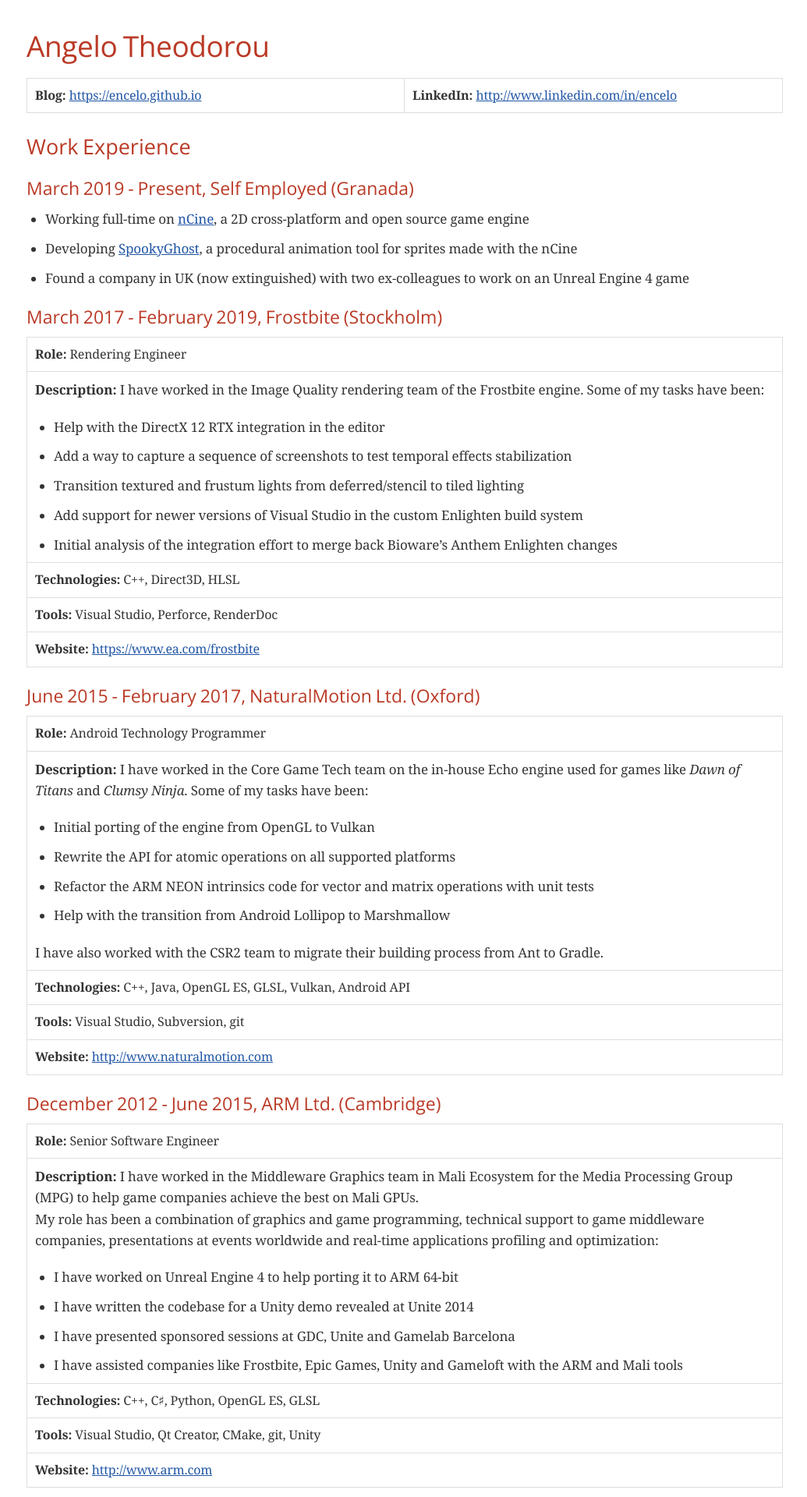
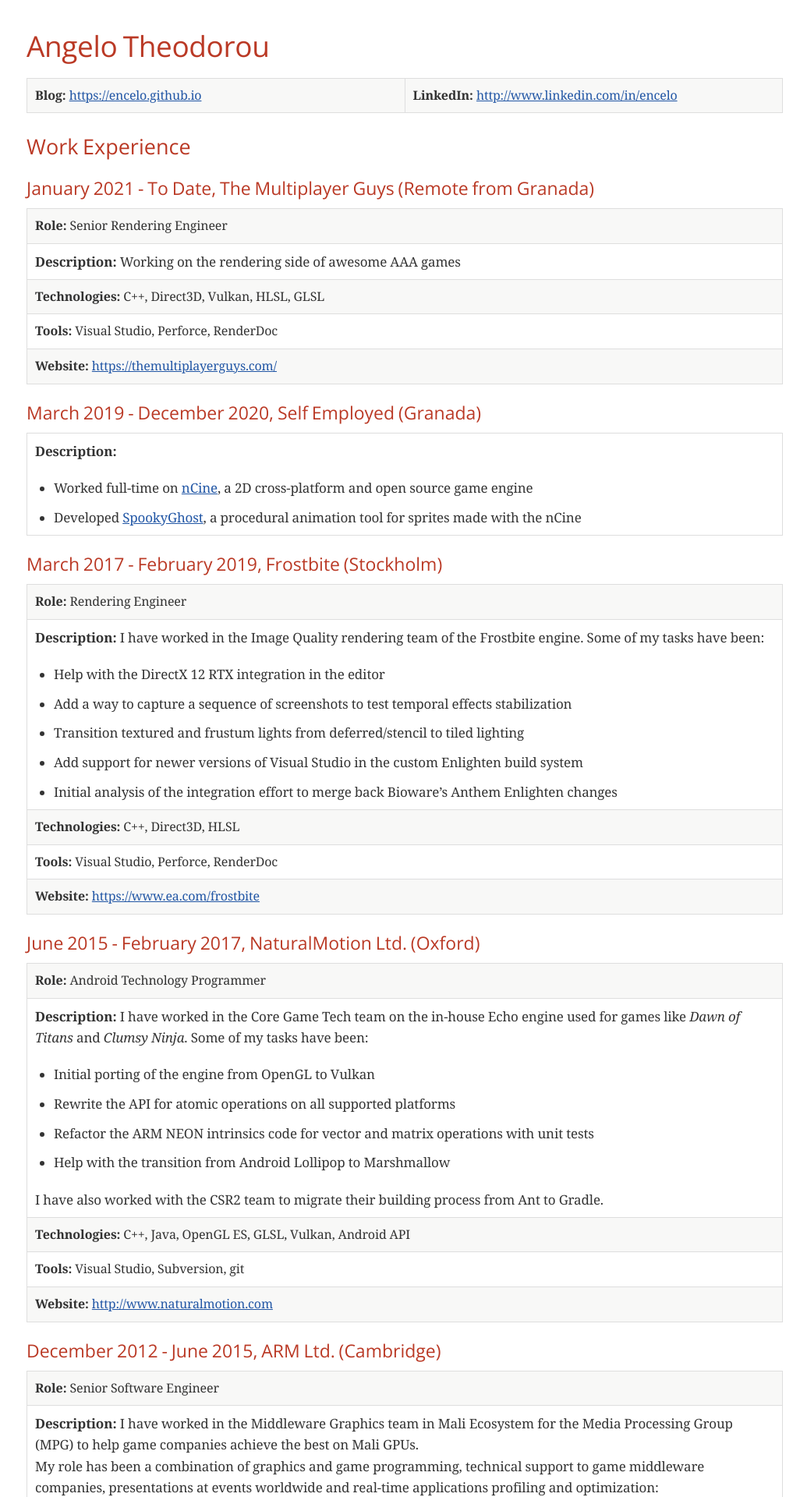
Before and after one commit to encelo/encelo.github.io, a Jekyll site: the page resume.html, which Jekyll copies as it is, in a window 1280 px wide. Shown: the top 1920 px of the page at 78% size, without its empty margins (121-1156 px from the left). Built offline with Jekyll 4.4.1, drawn with Linux system fonts in a browser that asks for light colours; some web fonts are replaced; some of the changed text lies outside the part shown.

Commit message:
Add a new role to the resume
- Add stripes to AsciiDoc tables

```diff
--- a/resume.html
+++ b/resume.html
@@ -4,7 +4,7 @@
 <meta charset="UTF-8">
 <meta http-equiv="X-UA-Compatible" content="IE=edge">
 <meta name="viewport" content="width=device-width, initial-scale=1.0">
-<meta name="generator" content="Asciidoctor 2.0.10">
+<meta name="generator" content="Asciidoctor 2.0.12">
 <title>Angelo Theodorou</title>
 <link rel="stylesheet" href="https://fonts.googleapis.com/css?family=Open+Sans:300,300italic,400,400italic,600,600italic%7CNoto+Serif:400,400italic,700,700italic%7CDroid+Sans+Mono:400,700">
 <style>
@@ -47,7 +47,7 @@
 table{border-collapse:collapse;border-spacing:0}
 *,*::before,*::after{-moz-box-sizing:border-box;-webkit-box-sizing:border-box;box-sizing:border-box}
 html,body{font-size:100%}
-body{background:#fff;color:rgba(0,0,0,.8);padding:0;margin:0;font-family:"Noto Serif","DejaVu Serif",serif;font-weight:400;font-style:normal;line-height:1;position:relative;cursor:auto;tab-size:4;-moz-osx-font-smoothing:grayscale;-webkit-font-smoothing:antialiased}
+body{background:#fff;color:rgba(0,0,0,.8);padding:0;margin:0;font-family:"Noto Serif","DejaVu Serif",serif;font-weight:400;font-style:normal;line-height:1;position:relative;cursor:auto;tab-size:4;word-wrap:anywhere;-moz-osx-font-smoothing:grayscale;-webkit-font-smoothing:antialiased}
 a:hover{cursor:pointer}
 img,object,embed{max-width:100%;height:auto}
 object,embed{height:100%}
@@ -62,10 +62,8 @@
 img,object,svg{display:inline-block;vertical-align:middle}
 textarea{height:auto;min-height:50px}
 select{width:100%}
-.center{margin-left:auto;margin-right:auto}
-.stretch{width:100%}
 .subheader,.admonitionblock td.content>.title,.audioblock>.title,.exampleblock>.title,.imageblock>.title,.listingblock>.title,.literalblock>.title,.stemblock>.title,.openblock>.title,.paragraph>.title,.quoteblock>.title,table.tableblock>.title,.verseblock>.title,.videoblock>.title,.dlist>.title,.olist>.title,.ulist>.title,.qlist>.title,.hdlist>.title{line-height:1.45;color:#7a2518;font-weight:400;margin-top:0;margin-bottom:.25em}
-div,dl,dt,dd,ul,ol,li,h1,h2,h3,#toctitle,.sidebarblock>.content>.title,h4,h5,h6,pre,form,p,blockquote,th,td{margin:0;padding:0;direction:ltr}
+div,dl,dt,dd,ul,ol,li,h1,h2,h3,#toctitle,.sidebarblock>.content>.title,h4,h5,h6,pre,form,p,blockquote,th,td{margin:0;padding:0}
 a{color:#2156a5;text-decoration:underline;line-height:inherit}
 a:hover,a:focus{color:#1d4b8f}
 a img{border:0}
@@ -105,19 +103,22 @@
 h2{font-size:2.3125em}
 h3,#toctitle,.sidebarblock>.content>.title{font-size:1.6875em}
 h4{font-size:1.4375em}}
-table{background:#fff;margin-bottom:1.25em;border:solid 1px #dedede}
+table{background:#fff;margin-bottom:1.25em;border:solid 1px #dedede;word-wrap:normal}
 table thead,table tfoot{background:#f7f8f7}
 table thead tr th,table thead tr td,table tfoot tr th,table tfoot tr td{padding:.5em .625em .625em;font-size:inherit;color:rgba(0,0,0,.8);text-align:left}
 table tr th,table tr td{padding:.5625em .625em;font-size:inherit;color:rgba(0,0,0,.8)}
 table tr.even,table tr.alt{background:#f8f8f7}
-table thead tr th,table tfoot tr th,table tbody tr td,table tr td,table tfoot tr td{display:table-cell;line-height:1.6}
+table thead tr th,table tfoot tr th,table tbody tr td,table tr td,table tfoot tr td{line-height:1.6}
 h1,h2,h3,#toctitle,.sidebarblock>.content>.title,h4,h5,h6{line-height:1.2;word-spacing:-.05em}
 h1 strong,h2 strong,h3 strong,#toctitle strong,.sidebarblock>.content>.title strong,h4 strong,h5 strong,h6 strong{font-weight:400}
+.center{margin-left:auto;margin-right:auto}
+.stretch{width:100%}
 .clearfix::before,.clearfix::after,.float-group::before,.float-group::after{content:" ";display:table}
 .clearfix::after,.float-group::after{clear:both}
-:not(pre):not([class^=L])>code{font-size:.9375em;font-style:normal!important;letter-spacing:0;padding:.1em .5ex;word-spacing:-.15em;background:#f7f7f8;-webkit-border-radius:4px;border-radius:4px;line-height:1.45;text-rendering:optimizeSpeed;word-wrap:break-word}
-:not(pre)>code.nobreak{word-wrap:normal}
-:not(pre)>code.nowrap{white-space:nowrap}
+:not(pre).nobreak{word-wrap:normal}
+:not(pre).nowrap{white-space:nowrap}
+:not(pre).pre-wrap{white-space:pre-wrap}
+:not(pre):not([class^=L])>code{font-size:.9375em;font-style:normal!important;letter-spacing:0;padding:.1em .5ex;word-spacing:-.15em;background:#f7f7f8;-webkit-border-radius:4px;border-radius:4px;line-height:1.45;text-rendering:optimizeSpeed}
 pre{color:rgba(0,0,0,.9);font-family:"Droid Sans Mono","DejaVu Sans Mono",monospace;line-height:1.45;text-rendering:optimizeSpeed}
 pre code,pre pre{color:inherit;font-size:inherit;line-height:inherit}
 pre>code{display:block}
@@ -182,7 +183,7 @@
 #content #toc{border-style:solid;border-width:1px;border-color:#e0e0dc;margin-bottom:1.25em;padding:1.25em;background:#f8f8f7;-webkit-border-radius:4px;border-radius:4px}
 #content #toc>:first-child{margin-top:0}
 #content #toc>:last-child{margin-bottom:0}
-#footer{max-width:100%;background:rgba(0,0,0,.8);padding:1.25em}
+#footer{max-width:none;background:rgba(0,0,0,.8);padding:1.25em}
 #footer-text{color:rgba(255,255,255,.8);line-height:1.44}
 #content{margin-bottom:.625em}
 .sect1{padding-bottom:.625em}
@@ -205,7 +206,7 @@
 .admonitionblock>table td.icon{text-align:center;width:80px}
 .admonitionblock>table td.icon img{max-width:none}
 .admonitionblock>table td.icon .title{font-weight:bold;font-family:"Open Sans","DejaVu Sans",sans-serif;text-transform:uppercase}
-.admonitionblock>table td.content{padding-left:1.125em;padding-right:1.25em;border-left:1px solid #dddddf;color:rgba(0,0,0,.6)}
+.admonitionblock>table td.content{padding-left:1.125em;padding-right:1.25em;border-left:1px solid #dddddf;color:rgba(0,0,0,.6);word-wrap:anywhere}
 .admonitionblock>table td.content>:last-child>:last-child{margin-bottom:0}
 .exampleblock>.content{border-style:solid;border-width:1px;border-color:#e6e6e6;margin-bottom:1.25em;padding:1.25em;background:#fff;-webkit-border-radius:4px;border-radius:4px}
 .exampleblock>.content>:first-child{margin-top:0}
@@ -215,7 +216,7 @@
 .sidebarblock>:last-child{margin-bottom:0}
 .sidebarblock>.content>.title{color:#7a2518;margin-top:0;text-align:center}
 .exampleblock>.content>:last-child>:last-child,.exampleblock>.content .olist>ol>li:last-child>:last-child,.exampleblock>.content .ulist>ul>li:last-child>:last-child,.exampleblock>.content .qlist>ol>li:last-child>:last-child,.sidebarblock>.content>:last-child>:last-child,.sidebarblock>.content .olist>ol>li:last-child>:last-child,.sidebarblock>.content .ulist>ul>li:last-child>:last-child,.sidebarblock>.content .qlist>ol>li:last-child>:last-child{margin-bottom:0}
-.literalblock pre,.listingblock>.content>pre{-webkit-border-radius:4px;border-radius:4px;word-wrap:break-word;overflow-x:auto;padding:1em;font-size:.8125em}
+.literalblock pre,.listingblock>.content>pre{-webkit-border-radius:4px;border-radius:4px;overflow-x:auto;padding:1em;font-size:.8125em}
 @media screen and (min-width:768px){.literalblock pre,.listingblock>.content>pre{font-size:.90625em}}
 @media screen and (min-width:1280px){.literalblock pre,.listingblock>.content>pre{font-size:1em}}
 .literalblock pre,.listingblock>.content>pre:not(.highlight),.listingblock>.content>pre[class="highlight"],.listingblock>.content>pre[class^="highlight "]{background:#f7f7f8}
@@ -261,21 +262,20 @@
 .quoteblock.excerpt,.quoteblock .quoteblock{margin-left:0}
 .quoteblock.excerpt blockquote,.quoteblock.excerpt p,.quoteblock .quoteblock blockquote,.quoteblock .quoteblock p{color:inherit;font-size:1.0625rem}
 .quoteblock.excerpt .attribution,.quoteblock .quoteblock .attribution{color:inherit;text-align:left;margin-right:0}
-table.tableblock{max-width:100%;border-collapse:separate}
 p.tableblock:last-child{margin-bottom:0}
+td.tableblock>.content{margin-bottom:1.25em;word-wrap:anywhere}
 td.tableblock>.content>:last-child{margin-bottom:-1.25em}
-td.tableblock>.content>:last-child.sidebarblock{margin-bottom:0}
 table.tableblock,th.tableblock,td.tableblock{border:0 solid #dedede}
-table.grid-all>thead>tr>.tableblock,table.grid-all>tbody>tr>.tableblock{border-width:0 1px 1px 0}
-table.grid-all>tfoot>tr>.tableblock{border-width:1px 1px 0 0}
-table.grid-cols>*>tr>.tableblock{border-width:0 1px 0 0}
-table.grid-rows>thead>tr>.tableblock,table.grid-rows>tbody>tr>.tableblock{border-width:0 0 1px}
-table.grid-rows>tfoot>tr>.tableblock{border-width:1px 0 0}
-table.grid-all>*>tr>.tableblock:last-child,table.grid-cols>*>tr>.tableblock:last-child{border-right-width:0}
-table.grid-all>tbody>tr:last-child>.tableblock,table.grid-all>thead:last-child>tr>.tableblock,table.grid-rows>tbody>tr:last-child>.tableblock,table.grid-rows>thead:last-child>tr>.tableblock{border-bottom-width:0}
+table.grid-all>*>tr>*{border-width:1px}
+table.grid-cols>*>tr>*{border-width:0 1px}
+table.grid-rows>*>tr>*{border-width:1px 0}
 table.frame-all{border-width:1px}
+table.frame-ends{border-width:1px 0}
 table.frame-sides{border-width:0 1px}
-table.frame-topbot,table.frame-ends{border-width:1px 0}
+table.frame-none>colgroup+*>:first-child>*,table.frame-sides>colgroup+*>:first-child>*{border-top-width:0}
+table.frame-none>:last-child>:last-child>*,table.frame-sides>:last-child>:last-child>*{border-bottom-width:0}
+table.frame-none>*>tr>:first-child,table.frame-ends>*>tr>:first-child{border-left-width:0}
+table.frame-none>*>tr>:last-child,table.frame-ends>*>tr>:last-child{border-right-width:0}
 table.stripes-all tr,table.stripes-odd tr:nth-of-type(odd),table.stripes-even tr:nth-of-type(even),table.stripes-hover tr:hover{background:#f8f8f7}
 th.halign-left,td.halign-left{text-align:left}
 th.halign-right,td.halign-right{text-align:right}
@@ -284,7 +284,7 @@
 th.valign-bottom,td.valign-bottom{vertical-align:bottom}
 th.valign-middle,td.valign-middle{vertical-align:middle}
 table thead th,table tfoot th{font-weight:bold}
-tbody tr th{display:table-cell;line-height:1.6;background:#f7f8f7}
+tbody tr th{background:#f7f8f7}
 tbody tr th,tbody tr th p,tfoot tr th,tfoot tr th p{color:rgba(0,0,0,.8);font-weight:bold}
 p.tableblock>code:only-child{background:none;padding:0}
 p.tableblock{font-size:1em}
@@ -313,6 +313,7 @@
 .hdlist>table>tbody>tr,.colist>table>tbody>tr{background:none}
 td.hdlist1,td.hdlist2{vertical-align:top;padding:0 .625em}
 td.hdlist1{font-weight:bold;padding-bottom:1.25em}
+td.hdlist2{word-wrap:anywhere}
 .literalblock+.colist,.listingblock+.colist{margin-top:-.5em}
 .colist td:not([class]):first-child{padding:.4em .75em 0;line-height:1;vertical-align:top}
 .colist td:not([class]):first-child img{max-width:none}
@@ -385,7 +386,7 @@
 .admonitionblock td.icon .icon-warning::before{content:"\f071";color:#bf6900}
 .admonitionblock td.icon .icon-caution::before{content:"\f06d";color:#bf3400}
 .admonitionblock td.icon .icon-important::before{content:"\f06a";color:#bf0000}
-.conum[data-value]{display:inline-block;color:#fff!important;background:rgba(0,0,0,.8);-webkit-border-radius:100px;border-radius:100px;text-align:center;font-size:.75em;width:1.67em;height:1.67em;line-height:1.67em;font-family:"Open Sans","DejaVu Sans",sans-serif;font-style:normal;font-weight:bold}
+.conum[data-value]{display:inline-block;color:#fff!important;background:rgba(0,0,0,.8);-webkit-border-radius:50%;border-radius:50%;text-align:center;font-size:.75em;width:1.67em;height:1.67em;line-height:1.67em;font-family:"Open Sans","DejaVu Sans",sans-serif;font-style:normal;font-weight:bold}
 .conum[data-value] *{color:#fff!important}
 .conum[data-value]+b{display:none}
 .conum[data-value]::after{content:attr(data-value)}
@@ -412,6 +413,7 @@
 svg{max-width:100%}
 p,blockquote,dt,td.content{font-size:1em;orphans:3;widows:3}
 h2,h3,#toctitle,.sidebarblock>.content>.title{page-break-after:avoid}
+#header,#content,#footnotes,#footer{max-width:none}
 #toc,.sidebarblock,.exampleblock>.content{background:none!important}
 #toc{border-bottom:1px solid #dddddf!important;padding-bottom:0!important}
 body.book #header{text-align:center}
@@ -443,7 +445,7 @@
 <div class="sect1">
 <h2 id="_angelo_theodorou">Angelo Theodorou</h2>
 <div class="sectionbody">
-<table class="tableblock frame-all grid-all stretch">
+<table class="tableblock frame-all grid-all stripes-odd stretch">
 <colgroup>
 <col style="width: 50%;">
 <col style="width: 50%;">
@@ -458,24 +460,60 @@
 <div class="sect2">
 <h3 id="_work_experience">Work Experience</h3>
 <div class="sect3">
-<h4 id="_march_2019_present_self_employed_granada">March 2019 - Present, Self Employed (Granada)</h4>
+<h4 id="_january_2021_to_date_the_multiplayer_guys_remote_from_granada">January 2021 - To Date, The Multiplayer Guys (Remote from Granada)</h4>
+<table class="tableblock frame-all grid-all stripes-odd stretch">
+<colgroup>
+<col style="width: 100%;">
+</colgroup>
+<tbody>
+<tr>
+<td class="tableblock halign-left valign-top"><p class="tableblock"><strong>Role:</strong> Senior Rendering Engineer</p></td>
+</tr>
+<tr>
+<td class="tableblock halign-left valign-top"><div class="content"><div class="paragraph">
+<p><strong>Description:</strong> Working on the rendering side of awesome AAA games</p>
+</div></div></td>
+</tr>
+<tr>
+<td class="tableblock halign-left valign-top"><p class="tableblock"><strong>Technologies:</strong> C++, Direct3D, Vulkan, HLSL, GLSL</p></td>
+</tr>
+<tr>
+<td class="tableblock halign-left valign-top"><p class="tableblock"><strong>Tools:</strong> Visual Studio, Perforce, RenderDoc</p></td>
+</tr>
+<tr>
+<td class="tableblock halign-left valign-top"><p class="tableblock"><strong>Website:</strong> <a href="https://themultiplayerguys.com/" class="bare">https://themultiplayerguys.com/</a></p></td>
+</tr>
+</tbody>
+</table>
+</div>
+<div class="sect3">
+<h4 id="_march_2019_december_2020_self_employed_granada">March 2019 - December 2020, Self Employed (Granada)</h4>
+<table class="tableblock frame-all grid-all stripes-even stretch">
+<colgroup>
+<col style="width: 100%;">
+</colgroup>
+<tbody>
+<tr>
+<td class="tableblock halign-left valign-top"><div class="content"><div class="paragraph">
+<p><strong>Description:</strong></p>
+</div>
 <div class="ulist">
 <ul>
 <li>
-<p>Working full-time on <a href="https://ncine.github.io/">nCine</a>, a 2D cross-platform and open source game engine</p>
+<p>Worked full-time on <a href="https://ncine.github.io/">nCine</a>, a 2D cross-platform and open source game engine</p>
 </li>
 <li>
-<p>Developing <a href="https://encelo.itch.io/spookyghost">SpookyGhost</a>, a procedural animation tool for sprites made with the nCine</p>
-</li>
-<li>
-<p>Found a company in UK (now extinguished) with two ex-colleagues to work on an Unreal Engine 4 game</p>
+<p>Developed <a href="https://encelo.itch.io/spookyghost">SpookyGhost</a>, a procedural animation tool for sprites made with the nCine</p>
 </li>
 </ul>
-</div>
+</div></div></td>
+</tr>
+</tbody>
+</table>
 </div>
 <div class="sect3">
 <h4 id="_march_2017_february_2019_frostbite_stockholm">March 2017 - February 2019, Frostbite (Stockholm)</h4>
-<table class="tableblock frame-all grid-all stretch">
+<table class="tableblock frame-all grid-all stripes-odd stretch">
 <colgroup>
 <col style="width: 100%;">
 </colgroup>
@@ -521,7 +559,7 @@
 </div>
 <div class="sect3">
 <h4 id="_june_2015_february_2017_naturalmotion_ltd_oxford">June 2015 - February 2017, NaturalMotion Ltd. (Oxford)</h4>
-<table class="tableblock frame-all grid-all stretch">
+<table class="tableblock frame-all grid-all stripes-odd stretch">
 <colgroup>
 <col style="width: 100%;">
 </colgroup>
@@ -567,7 +605,7 @@
 </div>
 <div class="sect3">
 <h4 id="_december_2012_june_2015_arm_ltd_cambridge">December 2012 - June 2015, ARM Ltd. (Cambridge)</h4>
-<table class="tableblock frame-all grid-all stretch">
+<table class="tableblock frame-all grid-all stripes-odd stretch">
 <colgroup>
 <col style="width: 100%;">
 </colgroup>
@@ -611,7 +649,7 @@
 </div>
 <div class="sect3">
 <h4 id="_jun_2010_november_2012_spinvector_benevento">Jun 2010 - November 2012, SpinVector (Benevento)</h4>
-<table class="tableblock frame-all grid-all stretch">
+<table class="tableblock frame-all grid-all stripes-odd stretch">
 <colgroup>
 <col style="width: 100%;">
 </colgroup>
@@ -651,7 +689,7 @@
 </div>
 <div class="sect3">
 <h4 id="_nov_2008_jun_2009_raylight_napoli">Nov 2008 - Jun 2009, Raylight (Napoli)</h4>
-<table class="tableblock frame-all grid-all stretch">
+<table class="tableblock frame-all grid-all stripes-odd stretch">
 <colgroup>
 <col style="width: 100%;">
 </colgroup>
@@ -678,14 +716,14 @@
 </div>
 <div class="sect2">
 <h3 id="_personal_projects">Personal Projects</h3>
-<table class="tableblock frame-all grid-all stretch">
+<table class="tableblock frame-all grid-all stripes-odd stretch">
 <colgroup>
 <col style="width: 16%;">
 <col style="width: 84%;">
 </colgroup>
 <tbody>
 <tr>
-<td class="tableblock halign-left valign-top"><p class="tableblock">2011 - to date</p></td>
+<td class="tableblock halign-left valign-top"><p class="tableblock">2011 - To Date</p></td>
 <td class="tableblock halign-left valign-top"><p class="tableblock"><strong>nCine</strong>: <a href="http://ncine.github.io" class="bare">http://ncine.github.io</a>, a cross-platform 2D game engine</p></td>
 </tr>
 <tr>
```
Also changed, not shown: AngeloTheodorou.adoc (+25 -17 lines), resume.adoc (+27 -5 lines), 1 other file.
